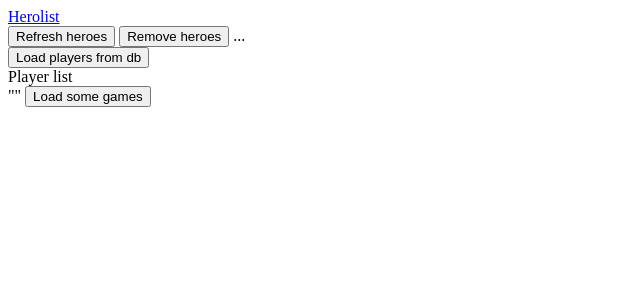
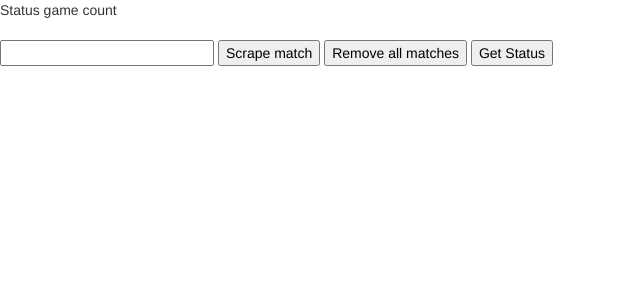
Before and after one commit to Spacejoker/dota-rep, a Flask app: template templates/admin.html in a window 1280 px wide. Shown: the top 300 px of the page, without its empty margins (0-640 px from the left). Run offline with Flask 2, Linux system fonts and the light colour scheme; the template is opened without the code that fills it, so the values that code supplies are empty; parts of the project's set-up code (start-up, migrations or seed data) failed here and were passed over; some libraries are stand-ins or nearby versions.

Commit message:
can count matches - added test

```diff
--- a/app.py
+++ b/app.py
@@ -13,7 +13,7 @@ db = None
 #Admin site, implement correctly
 @app.route('/admin')
 def admin():
-    return 'Hello admin'
+    return render_template('admin.html')
 
 @app.route('/matches_list')
 def hero_list():
@@ -34,6 +34,12 @@ def scrape_game():
             print 'problem with game ' + str(m_id)
 
     return jsonify()
+
+@app.route('/admin/_status')
+def status():
+    db.match_count()
+    ret = {'games_played' : '1000 games'}
+    return jsonify(**ret)
 
 #List games per search criteria (hero_name)
 @app.route('/_load_games')
--- a/persist.py
+++ b/persist.py
@@ -99,3 +99,6 @@ class Database():
             ret.append(item)
 
         return ret
+
+    def count_matches(self, hero_name=""):
+        return self.hero_.find({ 'type' : 'match'}).count()
--- a/templates/admin.html
+++ b/templates/admin.html
@@ -1,55 +1,47 @@
-<!doctype html>
-<script type=text/javascript src="http://ajax.googleapis.com/ajax/libs/jquery/1.4.2/jquery.min.js"></script>
-<script type=text/javascript>
+{% extends "base.html" %}
+
+{% block head %}
+
+<script type="text/javascript">
+var myModel = {
+    self: this,
+          status: ko.observable('Status'),
+          total_matches: ko.observable('game count')
+};
+$(function(){
+    ko.applyBindings(myModel);
+});
+
 var $SCRIPT_ROOT = {{ request.script_root|tojson|safe }};
 
 $(function() {
-        $('button#list_games').bind('click', function() {
-            $.getJSON($SCRIPT_ROOT + '/_game_search', {
-                a: $('input[name="a"]').val(),
-                b: $('input[name="b"]').val()
+    $('button#scrape_match').bind('click', function() {
+        $.getJSON($SCRIPT_ROOT + '/_scrape_game', {
+            match_id: $('input[name="match_id_input"]').val()//'67601693'
             }, function(data) {
-            $("#my_games").html(data.gamelist);
+            self.myModel.status('Added a game or two.');
         });
         return false;
     });
 });
 
+
 $(function() {
-        $('button#list_players').bind('click', function() {
-            $.getJSON($SCRIPT_ROOT + '/_list_players', {
+    $('button#remove_match').bind('click', function() {
+        $.getJSON($SCRIPT_ROOT + '/admin/_remove_match', {
             }, function(data) {
-            $("#players").html(data.player_list);
+            self.myModel.status('Deleted');
         });
         return false;
     });
 });
 
-    $(function(){
-        $('button#remove_hero').bind('click', function(){
-            $.getJSON($SCRIPT_ROOT + '/_remove_hero', {
-                }, function(data){
-                $('#refresh_result').html(data.result);
-                });
-            return false;
-        });
-    });
 
-    $(function(){
-        $('button#refresh_heroes').bind('click', function(){
-            $.getJSON($SCRIPT_ROOT + '/_refresh_heroes', {
-                }, function(data){
-                $('#refresh_result').html(data.result);
-                });
-            return false;
-        });
-    });
-
-    $(function(){
-        $('button#load_games').bind('click', function(){
-            $.getJSON($SCRIPT_ROOT + '/_load_games', {
-                }, function(data){
-                $('#game_list').html(data.result);
+$(function() {
+    $('button#status').bind('click', function() {
+        $.getJSON($SCRIPT_ROOT + '/admin/_status', {
+            }, function(data) {
+            self.myModel.total_matches(data.games_played);
         });
         return false;
     });
@@ -58,18 +50,15 @@
 
 </script>
 
-<div id="content">
-    <a href="/heroes">Herolist</a>
-    <br/>
-    <button id="refresh_heroes">Refresh heroes</button>
-    <button id="remove_hero">Remove heroes</button>
-    <span id="refresh_result">...</span>
+{% endblock %}
 
-    </br>
-    <button id="list_players">Load players from db</button>
-    <div id="players">Player list</div>
-    <span>{{hero_list|tojson|safe}}</span>
-    <!-- knockout - enklast att plocka upp, backbone -->
-    <button id="load_games">Load some games</button>
-    <span id="game_list"/>
-</div>
+{% block body %}
+<span data-bind="text: status">Status</span>
+<span data-bind="text: total_matches">Status</span>
+<br></br>
+<input name="match_id_input"></input>
+<button css="btn" id="scrape_match">Scrape match</button>
+<button css="btn btn-warning" id="remove_match">Remove all matches</button>
+
+<button css="btn" id="status">Get Status</button>
+{% endblock %}
```
Also changed, not shown: tests/count_matches.py (added, +19 -0 lines). Lines whose indentation alone changed are shown as unchanged.
